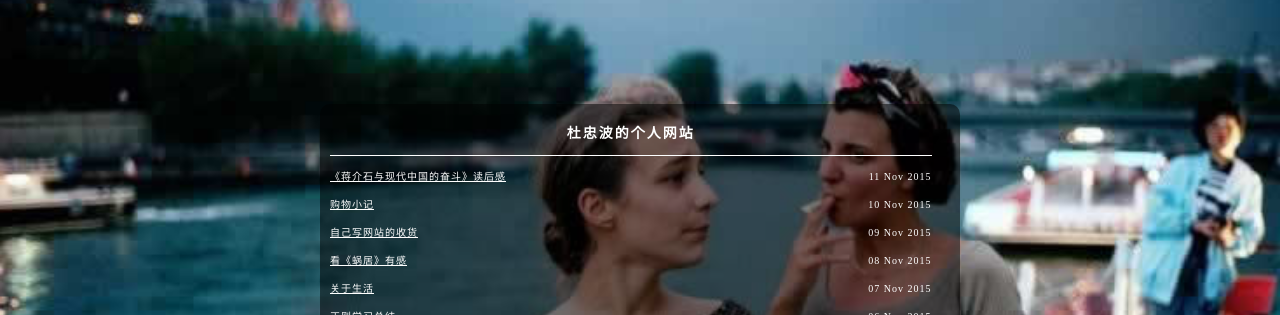
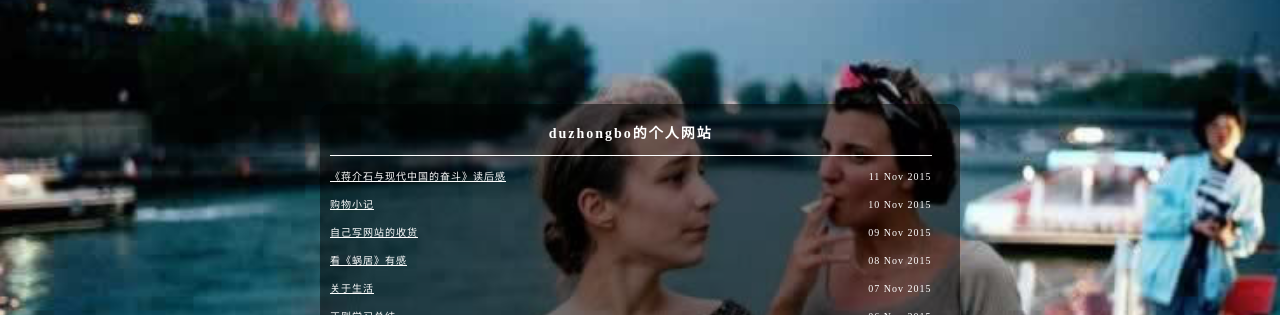
Before and after one commit to duzhongbo/blog, a Jekyll site: the page built from index.html, in a window 1280 px wide. Shown: the part 178-493 px from the top of the page. Built offline with Jekyll 4.4.1, drawn with Linux system fonts in a browser that asks for light colours.

Commit message:
文案修改

```diff
--- a/index.html
+++ b/index.html
@@ -1,13 +1,13 @@
 ---
 layout: default
-title: 杜忠波的个人网站
+title: duzhongbo的个人网站
 ---
 {% include nav.html %}
 <div class="main">
 	<div class="main poa br10 oh of">
 		<div class="poa color-fff main-inner article-list">
 			<div class="tac mb10">
-				<a class="index-title fw" href="javascript:;">杜忠波的个人网站</a>
+				<a class="index-title fw" href="javascript:;">duzhongbo的个人网站</a>
 			</div>
 			<div class="line"></div>
 			<ul class="main-list-ul underline">
```
